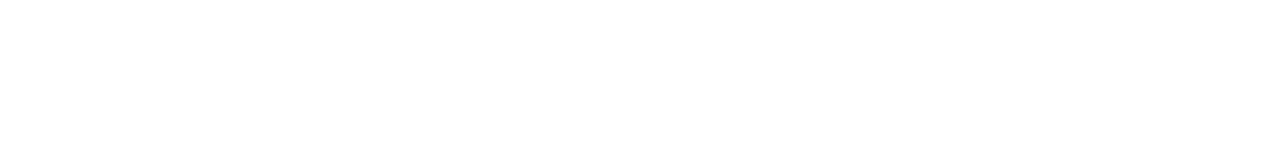
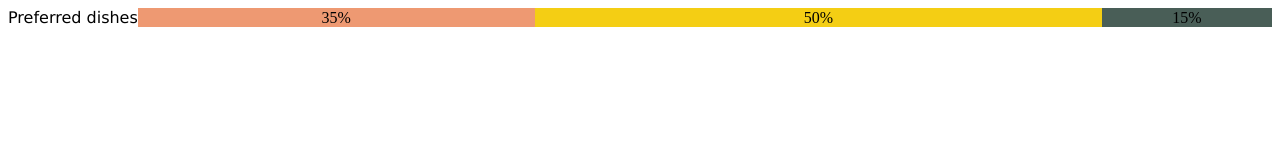
Before and after one commit to EfeDurmaz16/meta-frontend-course, a plain HTML site: page Course 4/flexcharts.html in a window 1280 px wide. Drawn offline with Linux system fonts and the light colour scheme.

Commit message:
Modifying css files

```diff
--- a/Course 4/flexbox3_search.html
+++ b/Course 4/flexbox3_search.html
@@ -1,7 +1,7 @@
 <!DOCTYPE html>
 <html lang="en">
 <head>
-    <link rel="stylesheet" href="flexbox3_search.css">
+    <link rel="stylesheet" href="styles/flexbox3_search.css">
     <meta charset="UTF-8">
     <meta name="viewport" content="width=device-width, initial-scale=1.0">
 </head>
--- a/Course 4/flexcharts.html
+++ b/Course 4/flexcharts.html
@@ -0,0 +1,19 @@
+<!DOCTYPE html>
+<html lang="en">
+<head>
+    <meta charset="UTF-8">
+    <meta name="viewport" content="width=device-width, initial-scale=1.0">
+    <link rel="stylesheet" href="styles/flexcharts.css">
+</head>
+<body>
+    <div class="row">
+        <div class="label">Preferred dishes </div>
+
+        <div class="container">
+            <div class="dish pasta" style = "flex-basis:35%">35%</div>
+            <div class="dish pizza" style = "flex-basis:50%">50%</div>
+            <div class="dish burrito" style = "flex-basis:15%">15%</div>
+        </div>
+    </div>
+</body>
+</html>
```
Also changed, not shown: Course 4/styles/flexbox3_search.css (renamed from Course 4/flexbox3_search.css), Course 4/styles/flexbox5.css (renamed from Course 4/flexbox5.css), Course 4/styles/flexcharts.css (renamed from Course 4/flexcharts.css).
